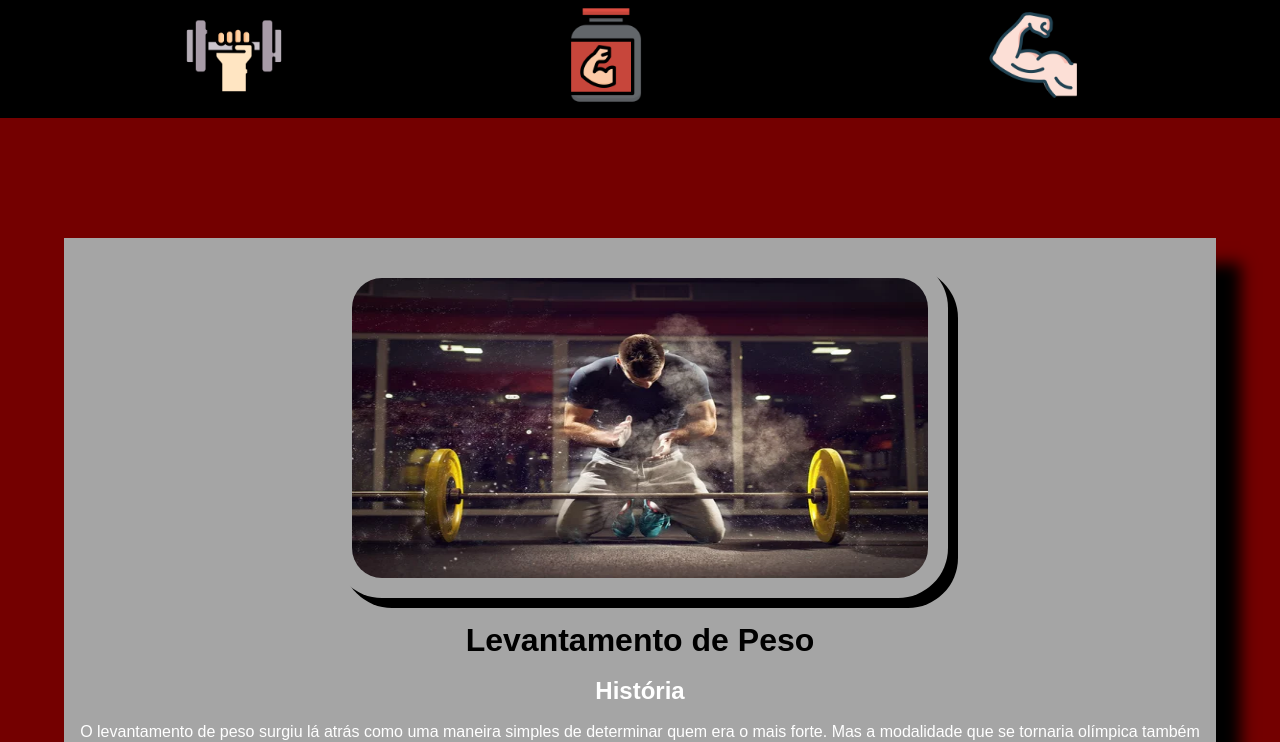
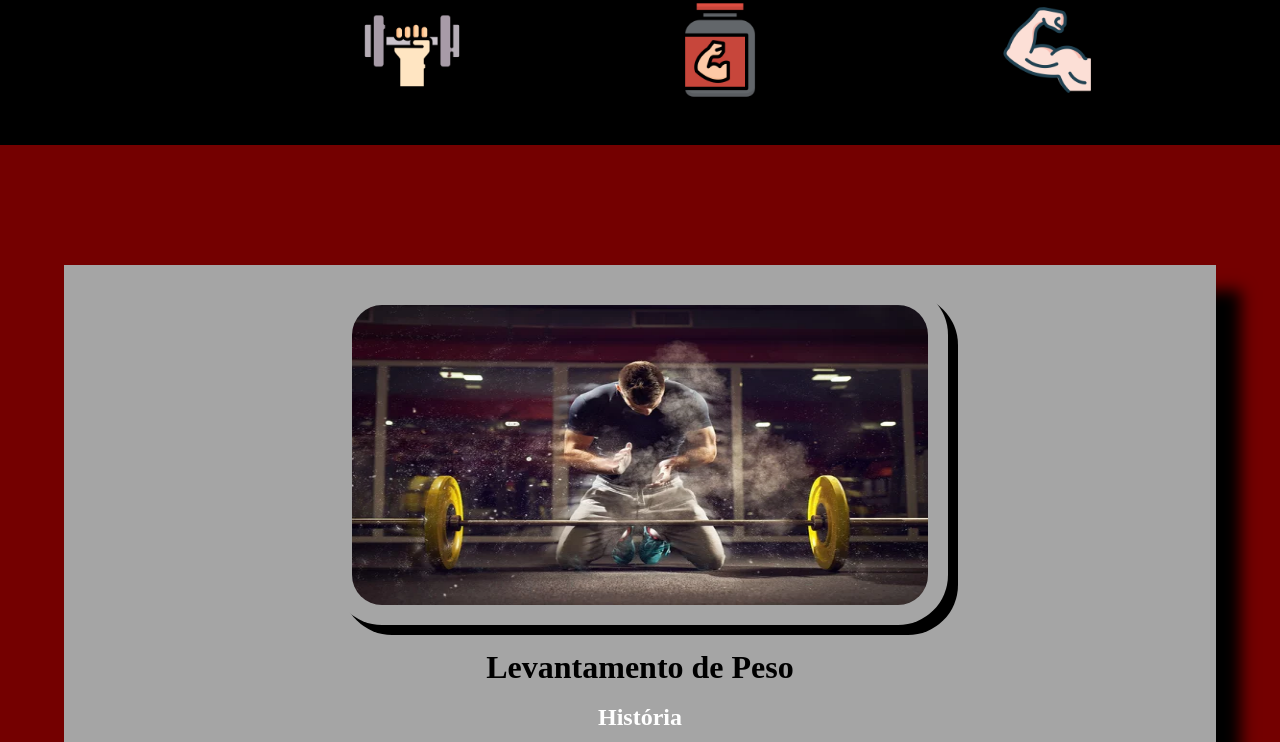
Before and after one commit to vini6161610/Levantamento_peso, a plain HTML site: page inicio/index.html in a window 1280 px wide. Shown: the top 742 px of the page. Drawn offline with nearby package versions, Linux system fonts and the light colour scheme.

Commit message:
desculpe ser tão chato

```diff
--- a/inicio/index.css
+++ b/inicio/index.css
@@ -9,36 +9,41 @@
      margin: 0;
      padding: 0;
 
-     font-family: sans-serif;
+
 
  }
 
-nav.menu-horizontal{
+ nav.menu-horizontal{
     width: 100%;
     background-color: #000000;
-    text-align: center;
-    padding: 5px;
+    height: 145px;
+  text-align: center;
+
+
     position: sticky;
     top: 0;
 
 
 }
+ul li.item-menu p{
 
+    position: relative;
+
+      font-size: 30px;
+    }
 ul{
     height: 100%;
     list-style-type: none;
 }
 ul li.item-menu a{
 
-text-decoration: none;
-font-size: 32px;
-padding: 20px ;
+    text-decoration: none;
 
-margin-left: 150px;
-text-align: center;
+    padding-left: 200px;
+    text-align: center;
 
-
-}
+    display: inline-block;
+    }
 ul li.item-menu  a:hover{
     color: #ffffff;
 
@@ -84,11 +89,7 @@ span:hover{
  h2{
     color: white;
  }
- p{
-    display: inline-block;
-    color: white;
 
- }
  .foto-inicio {
     width: 50%;
     height: 300px;
--- a/inicio/index.html
+++ b/inicio/index.html
@@ -6,7 +6,7 @@
     <title>Fitness Iron</title>
     <link rel="stylesheet" href="index.css">
     <link rel="icon" href="imagens/barra-desenho-removebg-preview.png">
-    <link rel="stylesheet" href="https://cdn.jsdelivr.net/npm/bootstrap-icons@1.11.3/font/bootstrap-icons.min.css">
+
 </head>
 <body>
 
@@ -16,16 +16,16 @@
   <ul>
     <li class="item-menu">
         <a href="">
-            <span class="icon"><img src="../imagens/hhjhh.png">inicio</span>
+            <span class="icon"><img src="../imagens/hhjhh.png"><p class="p">inicio</p></span>
         </a>
 
         <a href="../produtos/produtos.html">
-            <span class="icon"><img src="../imagens/ssss.png"  >Produtos</span>
+            <span class="icon"><img src="../imagens/ssss.png"  ><p>Produtos</p></span>
 
         </a>
 
         <a href="../os maiores/maiores.html">
-            <span class="icon"><img src="../imagens/dddd.png" >Os Grandes</span>
+            <span class="icon"><img src="../imagens/dddd.png" ><p>Os Grandes</p></span>
 
         </a>
     </li>
--- a/os maiores/maiores.css
+++ b/os maiores/maiores.css
@@ -12,28 +12,35 @@
  nav.menu-horizontal{
     width: 100%;
     background-color: #000000;
-    text-align: center;
-    padding: 5px;
+    height: 145px;
+  text-align: center;
+
+
     position: sticky;
     top: 0;
 
 
 }
+ul li.item-menu p{
+
+    position: relative;
+
+      font-size: 30px;
+    }
 
 ul{
     height: 100%;
     list-style-type: none;
 }
+
 ul li.item-menu a{
 
     text-decoration: none;
-    font-size: 32px;
-    padding: 20px ;
 
-    margin-left: 150px;
+    padding-left: 200px;
     text-align: center;
 
-
+    display: inline-block;
     }
 ul li.item-menu  a:hover{
     color: #ffffff;
@@ -73,7 +80,7 @@ span:hover{
     border-radius: 50px;
     margin: 20px;
     padding: 20px;
-    box-shadow: 10px 10px 10px 10px rgb(56, 56, 56);
+
  }
  footer{
 
--- a/produtos/produtos.css
+++ b/produtos/produtos.css
@@ -12,8 +12,10 @@
  nav.menu-horizontal{
     width: 100%;
     background-color: #000000;
-    text-align: center;
-    padding: 5px;
+    height: 145px;
+  text-align: center;
+
+
     position: sticky;
     top: 0;
 
@@ -27,17 +29,21 @@ ul{
 ul li.item-menu a{
 
     text-decoration: none;
-    font-size: 32px;
-    padding: 20px ;
 
-    margin-left: 150px;
+    padding-left: 200px;
     text-align: center;
 
-
+    display: inline-block;
     }
 ul li.item-menu  a:hover{
     color: #ffffff;
 
+}
+ul li.item-menu p{
+
+position: relative;
+
+  font-size: 30px;
 }
 span{
     color: transparent;
@@ -48,6 +54,7 @@ span:hover{
     color: #ffffff;
 
 }
+
 
  body{
    background-color: rgb(116, 0, 0);
```
Also changed, not shown: inicio/index.js (deleted, +0 -29 lines), os maiores/maiores.html (+3 -3 lines), produtos/produtos.html (+14 -3 lines).
